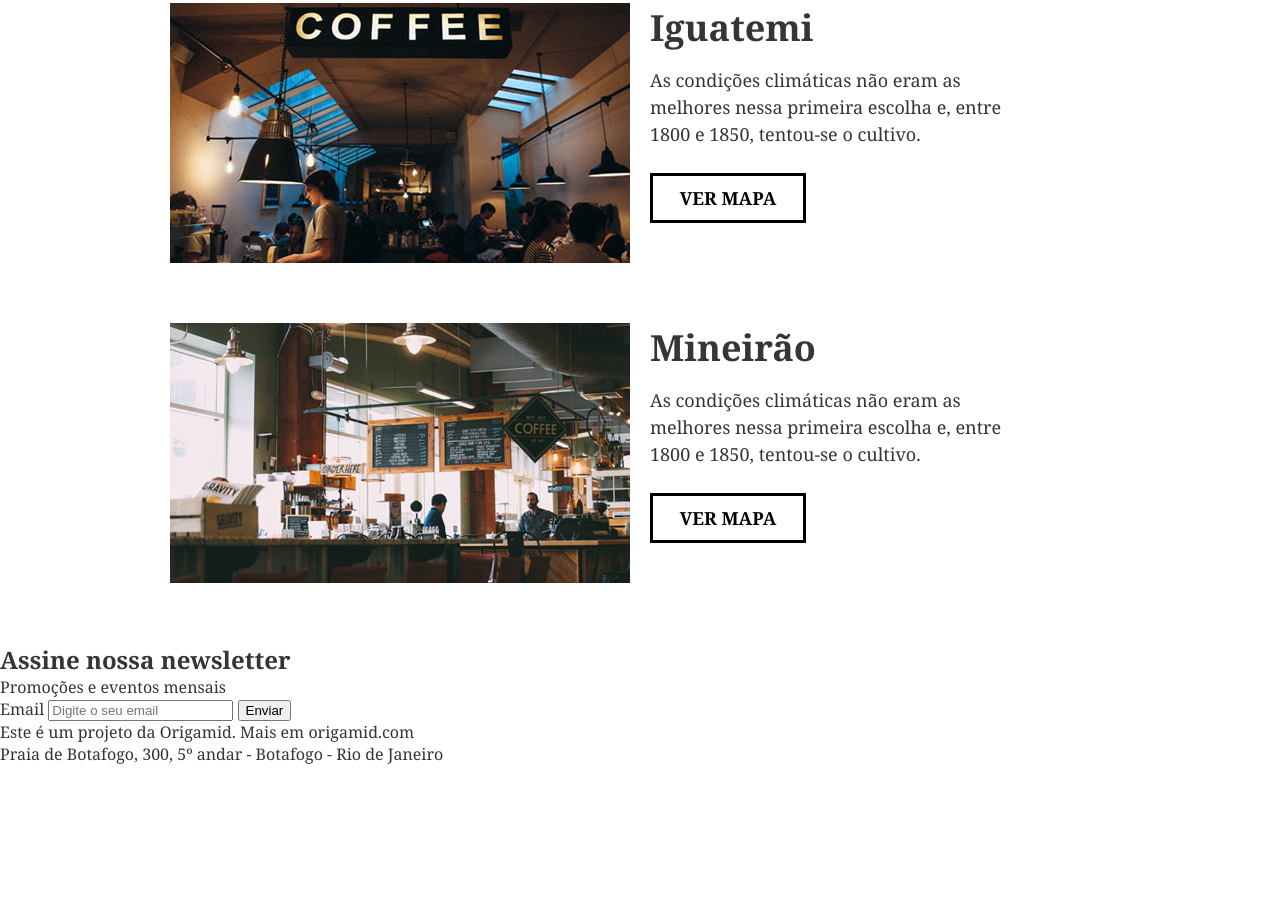
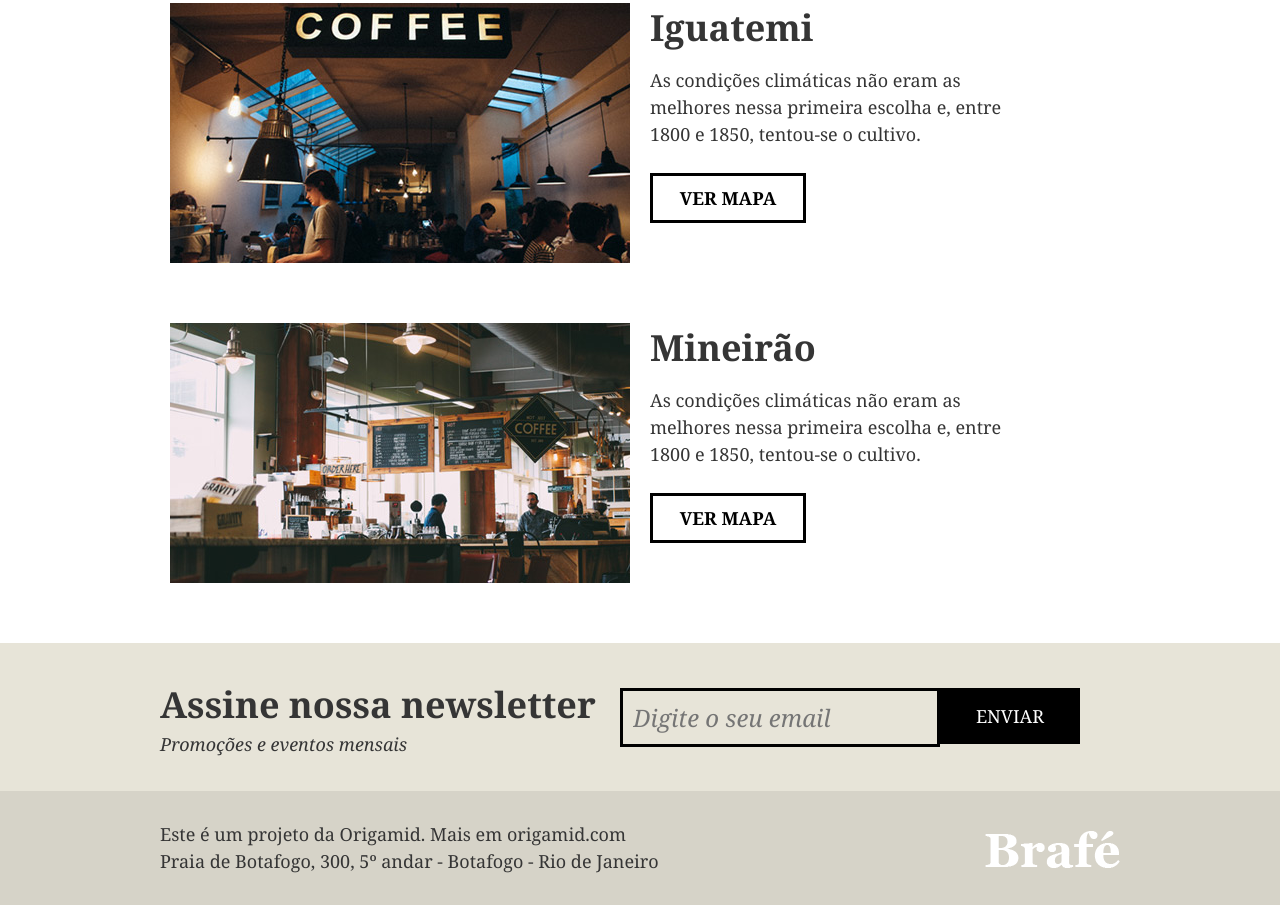
Before and after one commit to uitalorss/site-brafe, a plain HTML site: page index.html in a window 1280 px wide. Shown: the part 2139-3044 px from the top of the page. Before the commit the page ends 2946 px from the top, so only its background shows below. Drawn offline with Linux system fonts and the light colour scheme.

Commit message:
estilizando seção de newsletter e footer da pagina principal

```diff
--- a/css/style.css
+++ b/css/style.css
@@ -228,3 +228,75 @@ a .menu-logo{
     border: 3px solid #000;
     text-align: center;
 }
+
+/*newsletter*/
+.newsletter{
+    padding: 35px 0;
+    background:#E7E4D8;
+}
+
+.newsletter h2{
+    font-size: 2.25em;
+    line-height: 1.5em;
+}
+
+.newsletter p{
+    font-size: 1.125em;
+    font-style: italic;
+}
+
+.newsletter form{
+    margin: 10px 0 0 10px;
+}
+
+.newsletter form input{
+    box-sizing: border-box;
+    width: 320px;
+    background: none;
+    font-size: 1.5em;
+    border: solid 3px #000;
+    padding: 3px;
+    font-style: italic;
+    font-family: Georgia, 'Times New Roman', Times, serif;
+    padding: 10px;
+    float: left;
+
+}
+
+.newsletter form button{
+    width: 140px;
+    padding: 16px 0;
+    background: #000;
+    border: none;
+    color: #fff;
+    font-size: 1.125em;
+    text-transform: uppercase;
+    font-family: Georgia, 'Times New Roman', Times, serif;
+    cursor: pointer;
+}
+
+.newsletter form label{
+    display: none;
+}
+
+.assine{
+    width: 460px;
+    float: left;
+}
+
+/*footer*/
+.footer{
+    background: #D6D3C8;
+    padding: 30px 0;
+}
+
+.footer p{
+    float: left;
+    font-size: 1.125em;
+    line-height: 1.5em;
+}
+
+.footer img{
+    float: right;
+    margin-top: 10px;
+}
--- a/index.html
+++ b/index.html
@@ -85,9 +85,9 @@
                 </div>
             </div>
         </section>
-        <section>
-            <div>
-                <div>
+        <section class="newsletter">
+            <div class="container">
+                <div class="assine">
                     <h2>Assine nossa newsletter</h2>
                     <p>Promoções e eventos mensais</p>
                 </div>
@@ -98,8 +98,8 @@
                 </form>
             </div>
         </section>
-        <footer>
-            <div>
+        <footer class="footer">
+            <div class="container">
                 <p>Este é um projeto da Origamid. Mais em origamid.com<br>Praia de Botafogo, 300, 5º andar - Botafogo - Rio de Janeiro</p>
                 <img src="img/brafe.png" alt="brafé-logo">
             </div>
```
